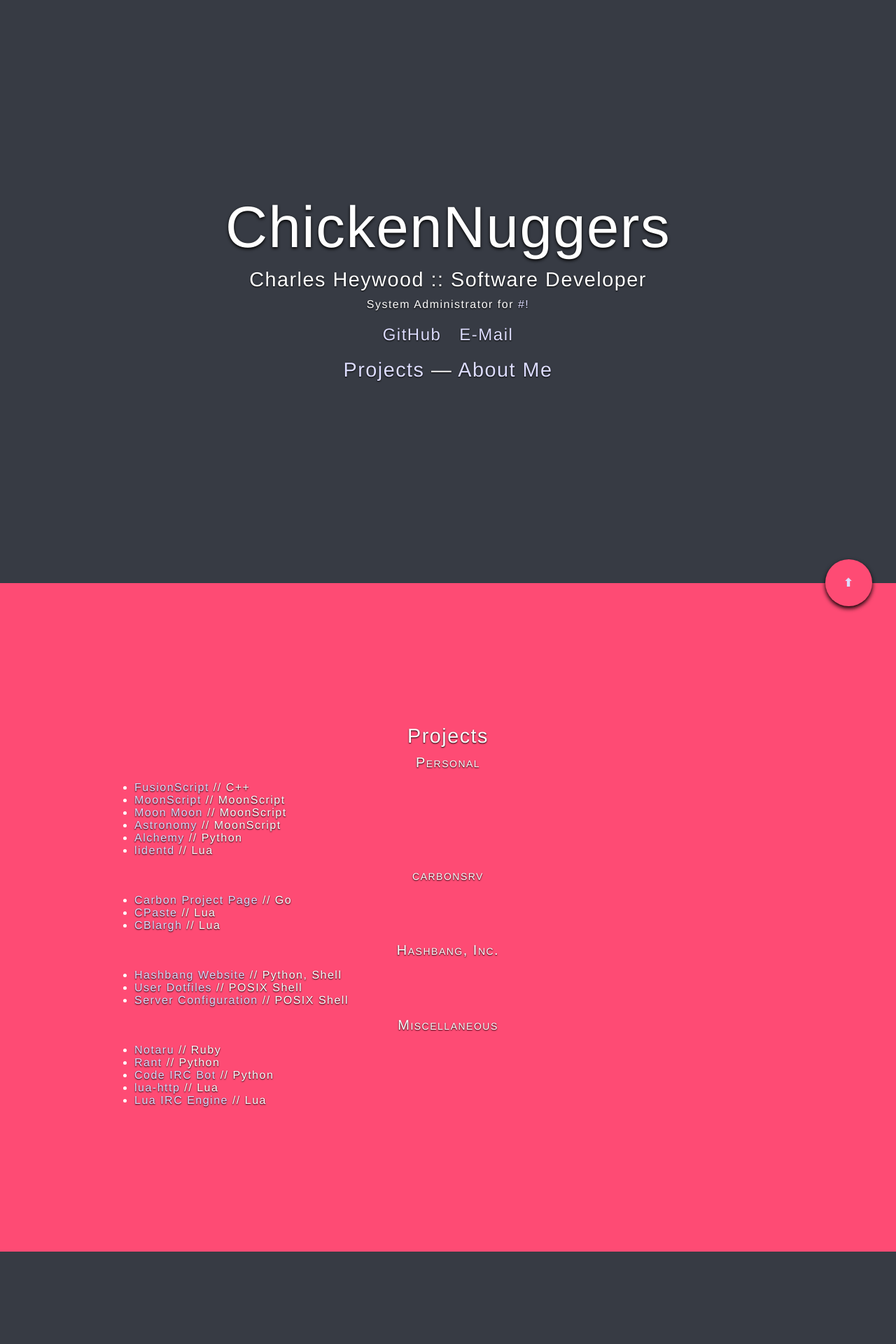
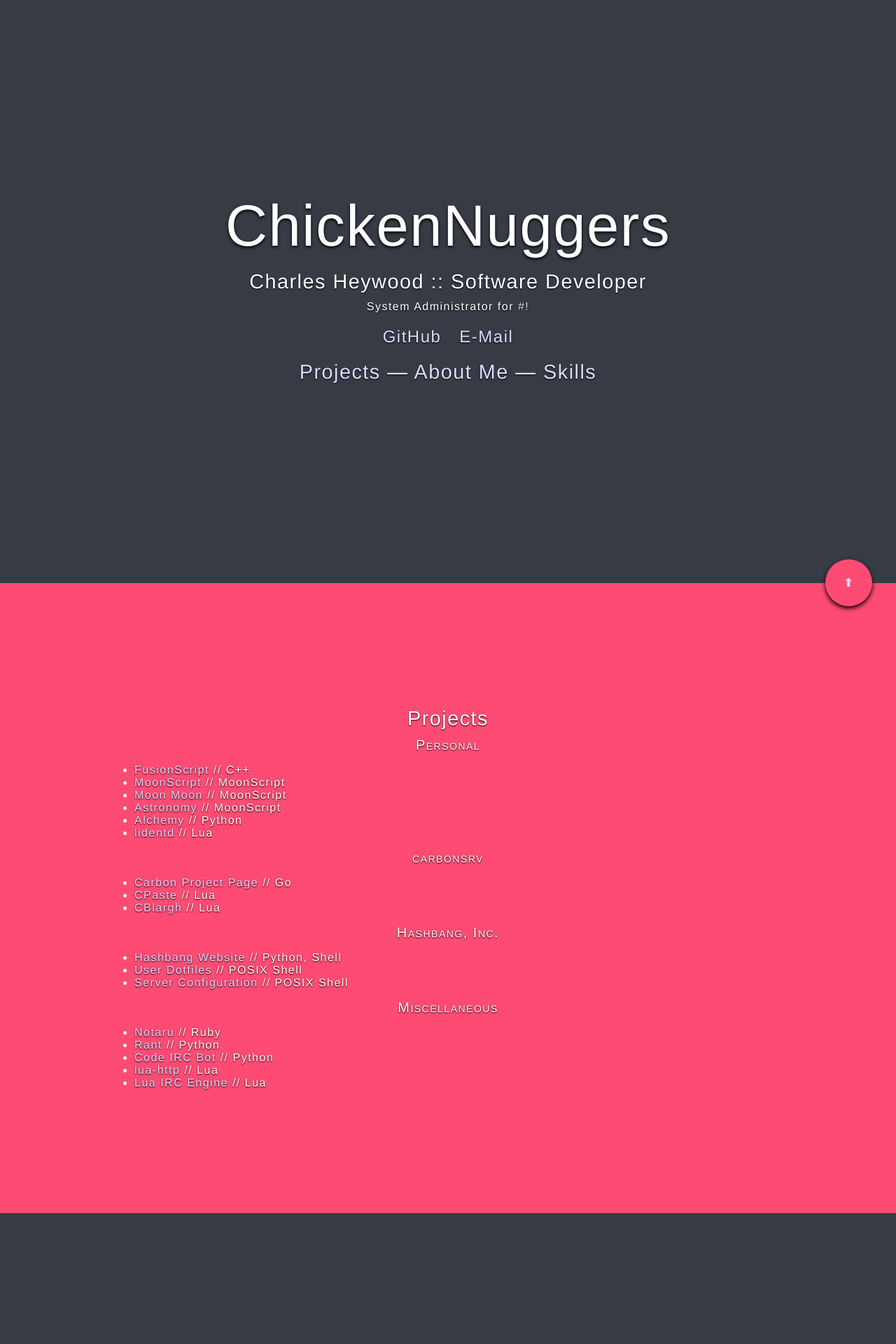
Before and after one commit to ChickenNuggers/ChickenNuggers.github.io, a Jekyll site: the page test.html, which Jekyll copies as it is, in a window 1280 px wide. Shown: the top 1920 px of the page at 70% size. Built offline with Jekyll 4.4.1, drawn with Linux system fonts in a browser that asks for light colours; some of the changed text lies outside the part shown.

Commit message:
test.html: add skills section

```diff
--- a/test.html
+++ b/test.html
@@ -56,6 +56,7 @@
 		.content {
 			display: table-cell;
 			vertical-align: middle;
+			padding: 15% 0%;
 		}
 		#home {
 			min-height: 92.5vh;
@@ -71,11 +72,12 @@
 		}
 		h2 {
 			font-size: 1.8em;
-			margin: 10px 0px;
+			margin-bottom: 10px;
+			margin-top: 15px;
 		}
 		h3 {
 			font-size: 1.25em;
-			margin: 10px 0px;
+			margin: 5px 0px;
 		}
 		h4 {
 			font-size: 1em;
@@ -107,7 +109,7 @@
 			display: inline;
 		}
 		#projects {
-			padding: 15%;
+			padding: 0px 15%;
 		}
 		#projects ul {
 			margin: 15px 0px;
@@ -146,6 +148,8 @@
 						<a data-scroll href="#projects">Projects</a>
 						&mdash;
 						<a data-scroll href="#aboutme">About Me</a>
+						&mdash;
+						<a data-scroll href="#technical">Skills</a>
 					</h2>
 				</div>
 			</div>
@@ -213,6 +217,36 @@
 				</p>
 			</div>
 		</section>
+		<section id="technical">
+			<div class="content">
+				<div class="center">
+					<h2>Skills:</h2>
+					<h3>Software, Application, and API Design</h3>
+					<h3>UNIX-Based System Administration</h3>
+					<h3>Software Debugging</h3>
+					<h3>Web Frameworks</h3>
+					<h2>Languages:</h2>
+					<h3>Lua</h3>
+					<h3>Python</h3>
+					<h3>MoonScript</h3>
+					<h3>Javascript</h3>
+					<h3>C, C++</h3>
+					<h3>Bash</h3>
+					<h2>Markup Languages:</h2>
+					<h3>HTML5/CSS3</h3>
+					<h3>Markdown</h3>
+					<h3>Troff</h3>
+					<h2>Web Backend Frameworks:</h2>
+					<h3>Flask</h3>
+					<h3>Carbon</h3>
+					<h2>Web Frontend Frameworks:</h2>
+					<h3>Bootstrap 3</h3>
+					<h3>Skeleton</h3>
+					<h3>Material Design Lite</h3>
+					<h3>Polymer &amp; Paper</h3>
+				</div>
+			</div>
+		</section>
 		<script type="text/javascript" charset="utf-8">
 			smoothScroll.init({
 				easing: 'easeInOutCubic'
```
